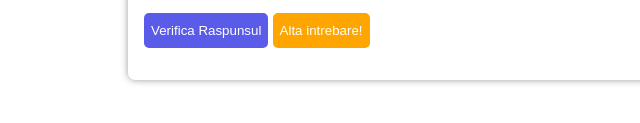
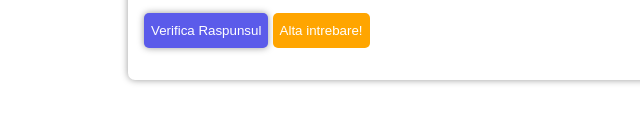
Before and after one commit to John07mrn/quiz-app, a plain HTML site: page index.html in a window 1280 px wide. In both pictures the pointer is over the button "Verifica Raspunsul". Shown: the part 465-588 px from the top of the page, 0-640 px from the left. Drawn offline with Linux system fonts and the light colour scheme.

Commit message:
style buttons in hover state

```diff
--- a/style.css
+++ b/style.css
@@ -49,6 +49,11 @@ button {
     color: white;
 }
 
+button:hover {
+    cursor: pointer;
+    box-shadow: 0 0 7px 0 rgba(0,0,0,0.4);
+}
+
 .info {
     background-color: orange;
 }
```
